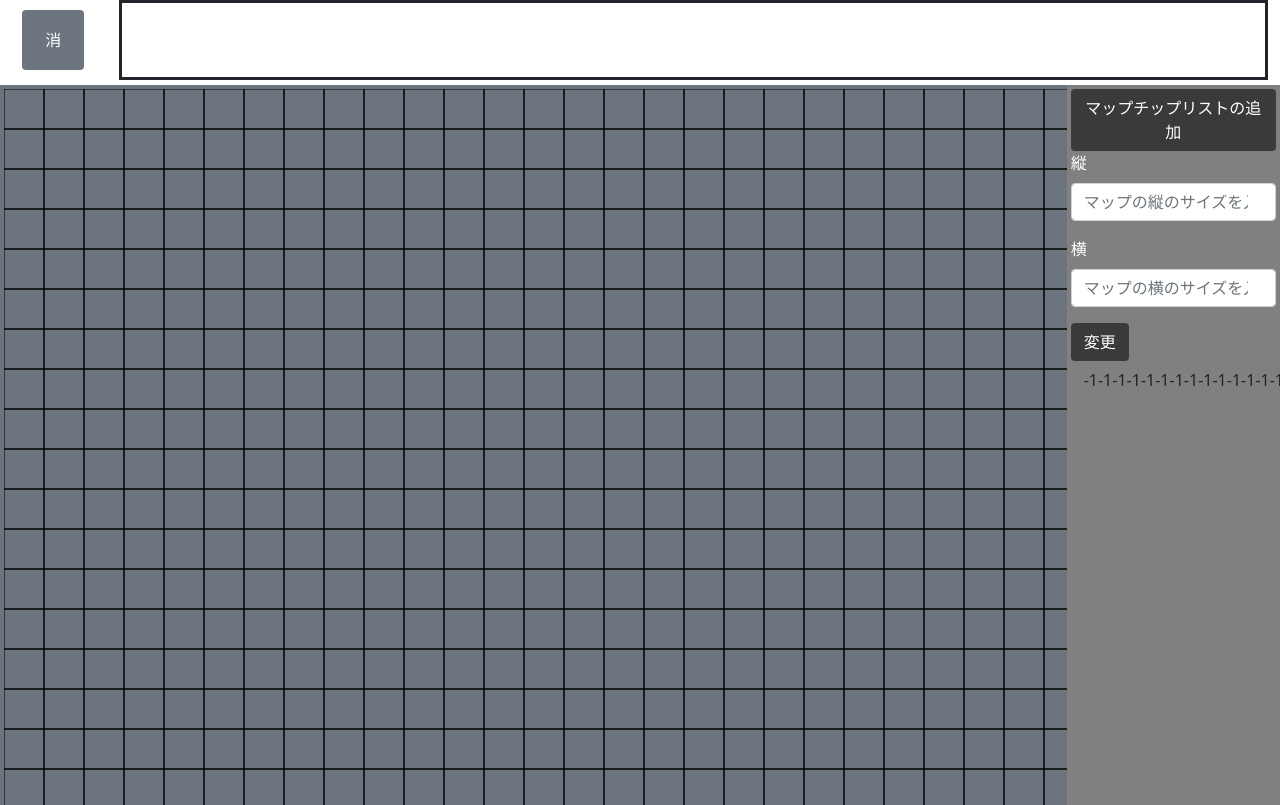
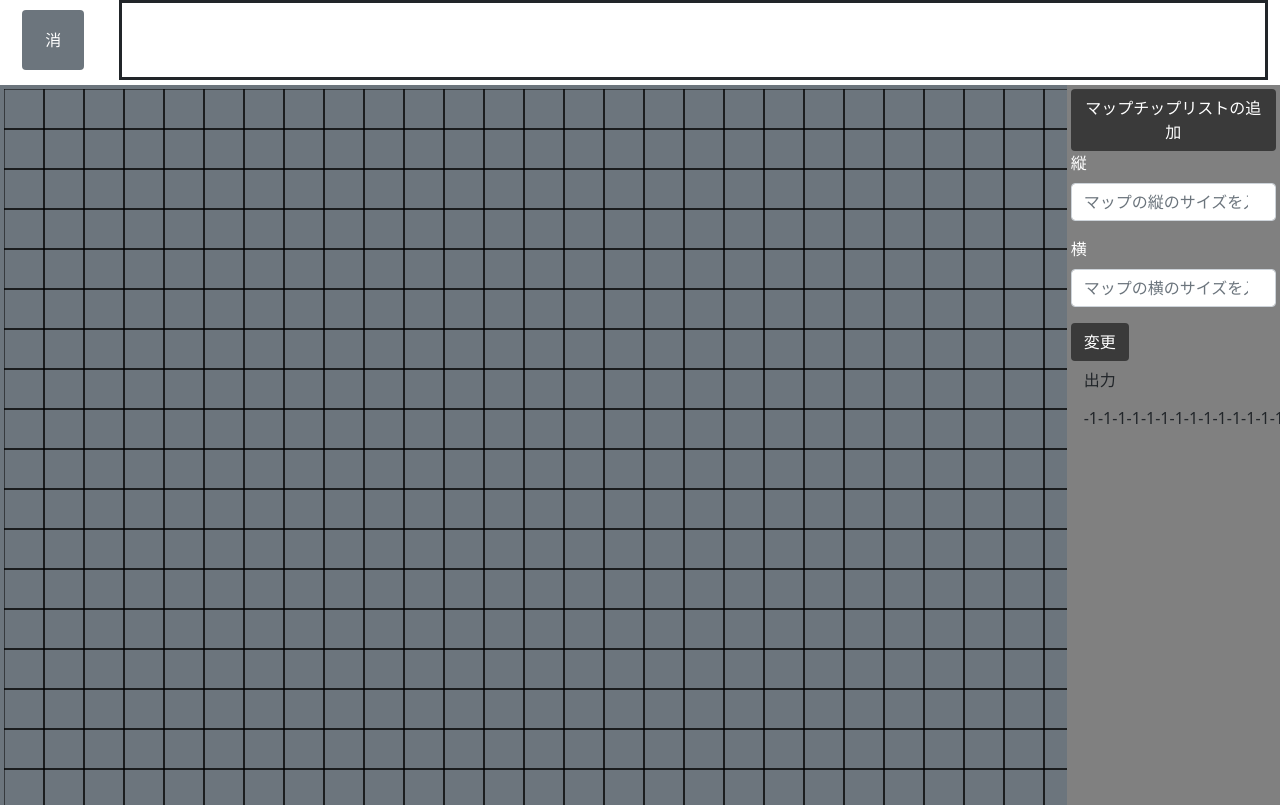
Before and after one commit to yi-10maki/map_editor, a React (Create React App) app: page / in a window 1280 px wide. Shown: the top 805 px of the page. Built offline with nearby package versions, Linux system fonts and the light colour scheme.

Commit message:
ファイル出力　proto

```diff
--- a/src/App.tsx
+++ b/src/App.tsx
@@ -84,6 +84,22 @@ const App: React.FC = () => {
     }
   }
 
+  const handleDownloadData = () => {
+    let records: number[][] = canvas_tip_data;
+    let data = records.map((record)=>record.join(',')).join('\r\n');
+    let bom  = new Uint8Array([0xEF, 0xBB, 0xBF]);
+    let blob = new Blob([bom, data], {type: 'text/csv'});
+    let url = (window.URL || window.webkitURL).createObjectURL(blob);
+    let link = document.createElement('a');
+    link.download = 'map_data.csv';
+    link.href = url;
+    document.body.appendChild(link);
+    link.click();
+    document.body.removeChild(link);
+  }
+
+
+
   //const _set_tool = (b: boolean) => {
   //  set_selection_tool_id(b);
   //}
@@ -130,6 +146,7 @@ const App: React.FC = () => {
               //size = {canvas_size}
               set_canvas_size = {_set_canvas_size}
             />
+            <Button variant="prop" onMouseDown={handleDownloadData}>出力</Button>
             <Button variant="prop">{canvas_tip_data}</Button>
 
           </Col>
```
